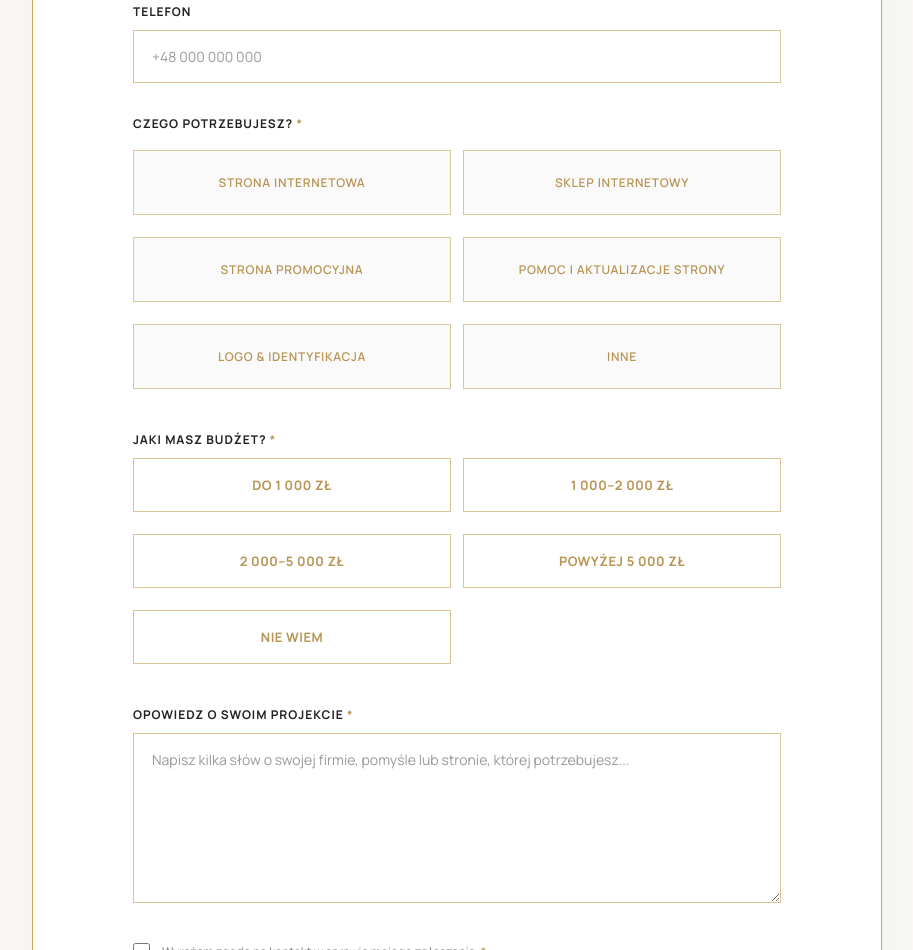
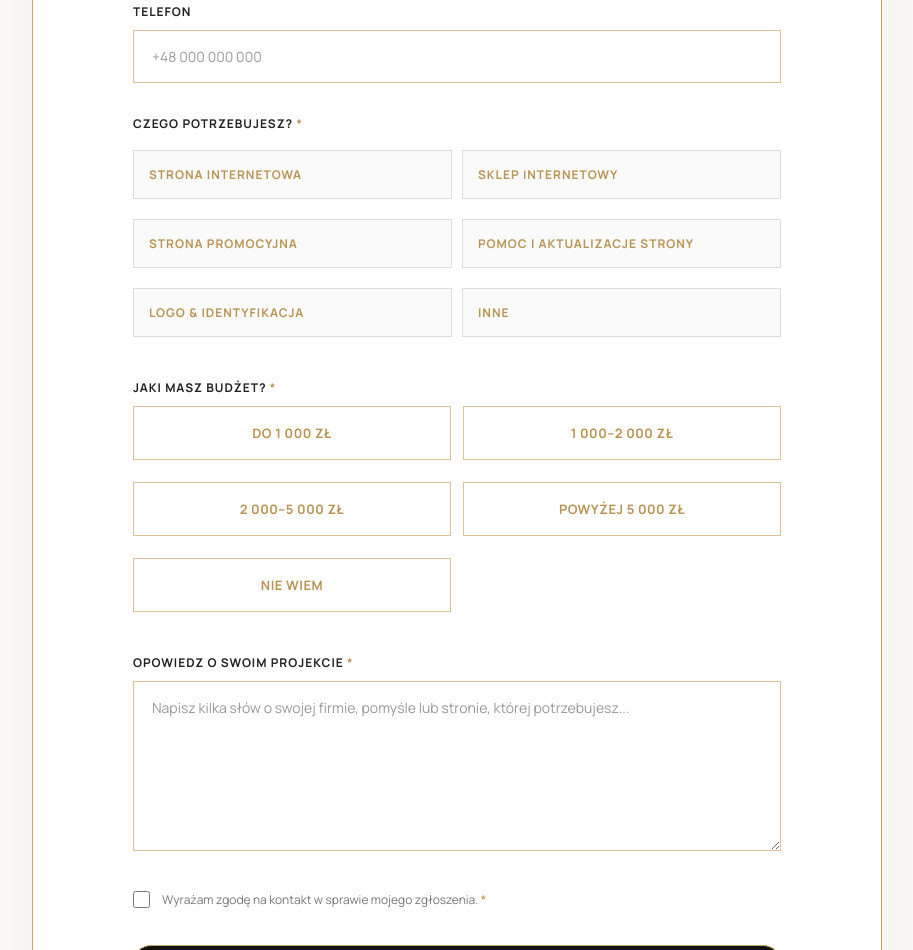
Before and after one commit to nsala89265-blip/velora-digital-studio, a plain HTML site: page index.html in a window 1280 px wide. Shown: the part 7461-8411 px from the top of the page, without its empty margins (183-1096 px from the left). Drawn offline with nearby package versions, Linux system fonts and the light colour scheme.

Commit message:
Update website

```diff
--- a/style.css
+++ b/style.css
@@ -4221,109 +4221,53 @@ body {
 
 }
 
-/* =========================================
+/* =========================
    USŁUGI — TAKIE SAME JAK BUDŻET
-========================================= */
+========================= */
 
 .service-options {
     display: grid;
+
     grid-template-columns: repeat(2, 1fr);
-    gap: 12px;
-    margin-top: 18px;
+
+    gap: 10px;
 }
 
 .service-option {
     position: relative;
-    display: block;
+
+    display: flex;
+
+    align-items: center;
+
+    gap: 12px;
+
+    padding: 15px;
+
+    border: 1px solid #dddddd;
+
+    background: #fafafa;
+
     cursor: pointer;
+
+    font-family: "Manrope", sans-serif;
+
+    font-size: 12px;
+
+    color: #444444;
+
+    transition:
+        border-color 0.3s ease,
+        background 0.3s ease,
+        color 0.3s ease;
+}
+
+.service-option:hover {
+    border-color: #b89545;
+
+    background: #ffffff;
 }
 
 .service-option input {
-    position: absolute;
-    opacity: 0;
-    pointer-events: none;
-}
-
-.service-option span {
-    display: flex;
-    align-items: center;
-    justify-content: center;
-
-    min-height: 65px;
-    padding: 18px 20px;
-
-    border: 1px solid #d9c99f;
-    background: #fafafa;
-
-    font-family: "Manrope", sans-serif;
-    font-size: 12px;
-    font-weight: 600;
-    letter-spacing: 0.06em;
-    text-align: center;
-
-    color: #111111;
-
-    transition:
-        background 0.35s ease,
-        border-color 0.35s ease,
-        transform 0.35s ease,
-        box-shadow 0.35s ease;
-}
-
-/* HOVER */
-
-.service-option:hover span {
-    background: #ffffff;
-    border-color: #b89545;
-
-    transform: translateY(-3px);
-
-    box-shadow:
-        0 10px 25px rgba(0, 0, 0, 0.05);
-}
-
-/* WYBRANA USŁUGA */
-
-.service-option input:checked + span {
-    background: #ffffff;
-    border-color: #b89545;
-
-    transform: translateY(-3px);
-
-    box-shadow:
-        0 10px 25px rgba(184, 149, 69, 0.12);
-}
-
-/* ZŁOTA LINIA */
-
-.service-option span {
-    position: relative;
-}
-
-.service-option span::after {
-    content: "";
-
-    position: absolute;
-    left: 0;
-    bottom: 0;
-
-    width: 0;
-    height: 2px;
-
-    background: #b89545;
-
-    transition: width 0.35s ease;
-}
-
-.service-option:hover span::after,
-.service-option input:checked + span::after {
-    width: 100%;
-}
-
-/* TELEFON */
-
-@media (max-width: 600px) {
-    .service-options {
-        grid-template-columns: 1fr;
-    }
-}
+    accent-color: #b89545;
+}
```
